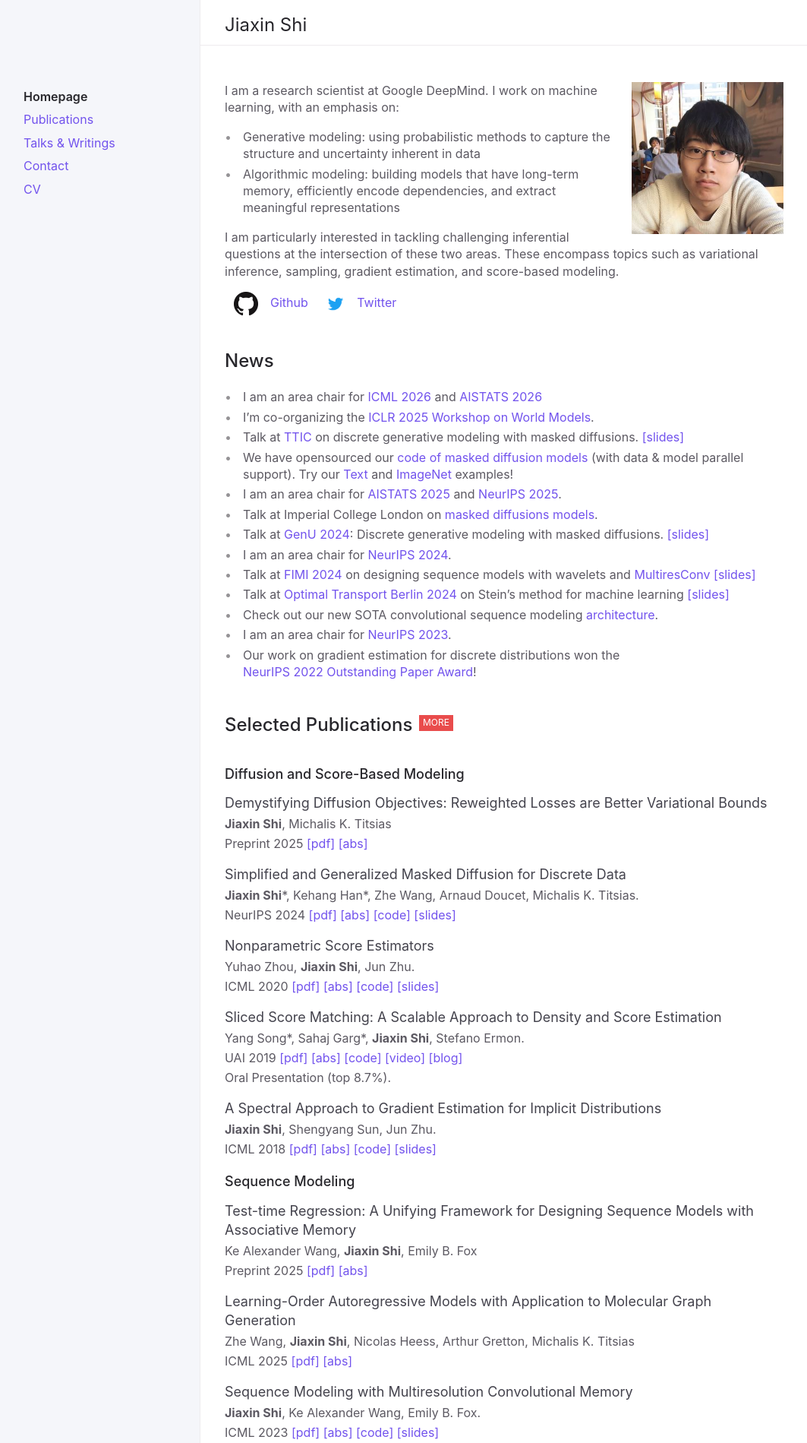
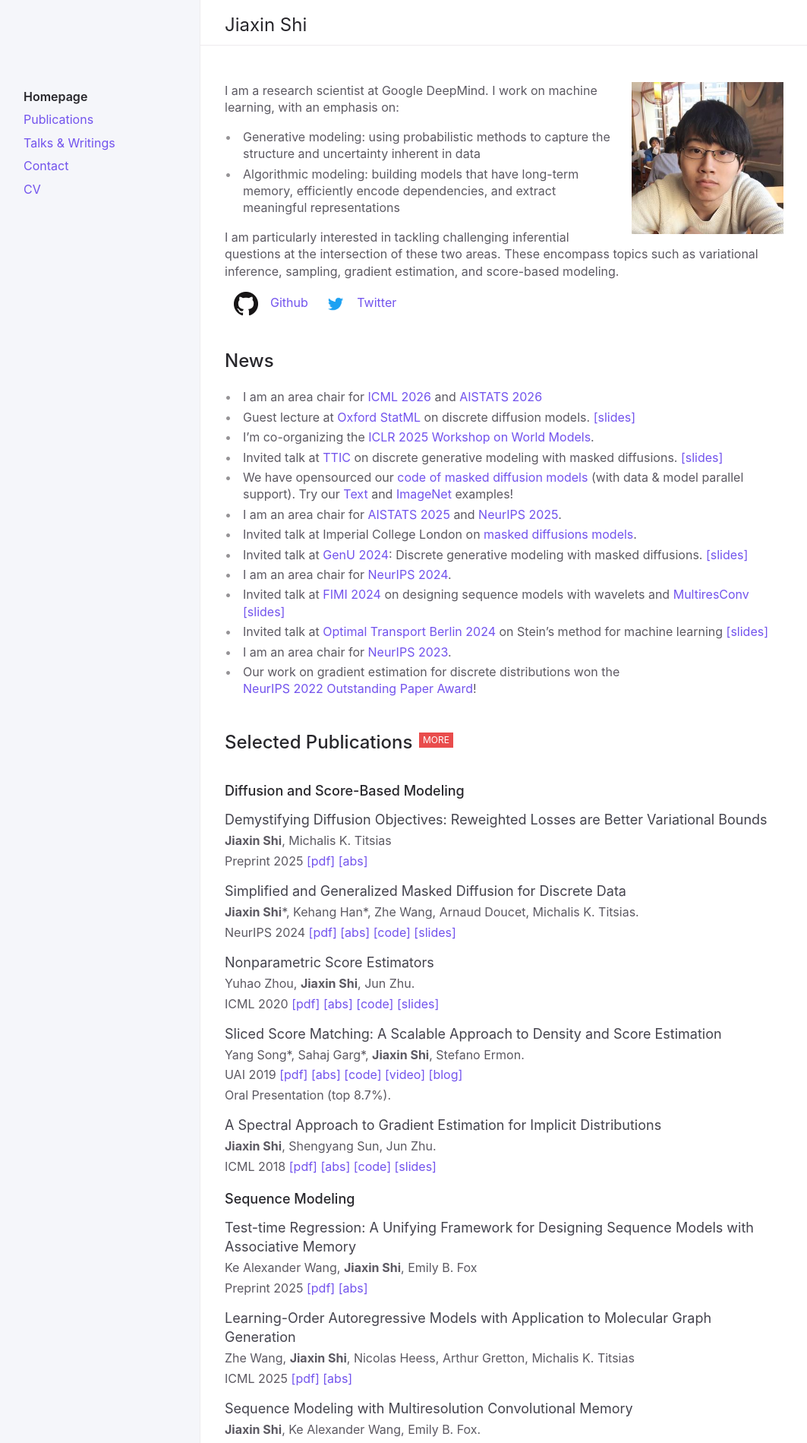
Before and after one commit to thjashin/thjashin.github.io, a Jekyll site: the page built from index.md, in a window 1280 px wide. Shown: the top 1899 px of the page at 76% size, without its empty margins (92-1155 px from the left). Built offline with Jekyll 4.4.1, drawn with Linux system fonts in a browser that asks for light colours.

Commit message:
Update index.md

```diff
--- a/index.md
+++ b/index.md
@@ -39,16 +39,16 @@ I received my B.E. in Computer Science at Tsinghua University.
 {: .d-inline-block :}
 
 * I am an area chair for [ICML 2026](https://neurips.cc/Conferences/2026) and [AISTATS 2026](https://aistats.org/aistats2026/index.html)
+* Guest lecture at [Oxford StatML](https://www.ox.ac.uk/admissions/graduate/courses/statistics-machine-learning) on discrete diffusion models. [[slides]](https://github.com/thjashin/thjashin.github.io/blob/master/talks/discrete_diffusion_intro_oxford.pdf)
 * I'm co-organizing the [ICLR 2025 Workshop on World Models](https://sites.google.com/view/worldmodel-iclr2025/).
-* Talk at [TTIC]([https://www.ttic.edu/) on discrete generative modeling with masked diffusions. [[slides]](https://thjashin.github.io/talks/md4_ttic.pdf)
+* Invited talk at [TTIC]([https://www.ttic.edu/) on discrete generative modeling with masked diffusions. [[slides]](https://thjashin.github.io/talks/md4_ttic.pdf)
 * We have opensourced our [code of masked diffusion models](https://github.com/google-deepmind/md4) (with data & model parallel support). Try our [Text](https://github.com/google-deepmind/md4/tree/main/md4/configs/md4/openwebtext.py) and [ImageNet](https://github.com/google-deepmind/md4/tree/main/md4/configs/md4/imagenet64.py) examples!
 * I am an area chair for [AISTATS 2025](https://neurips.cc/Conferences/2025) and [NeurIPS 2025](https://neurips.cc/Conferences/2025).
-* Talk at Imperial College London on [masked diffusions models](https://arxiv.org/abs/2406.04329).
-* Talk at [GenU 2024](https://genu.ai/2024/): Discrete generative modeling with masked diffusions. [[slides]](https://thjashin.github.io/talks/jiaxins_md4_genu.pdf)
+* Invited talk at Imperial College London on [masked diffusions models](https://arxiv.org/abs/2406.04329).
+* Invited talk at [GenU 2024](https://genu.ai/2024/): Discrete generative modeling with masked diffusions. [[slides]](https://thjashin.github.io/talks/jiaxins_md4_genu.pdf)
 * I am an area chair for [NeurIPS 2024](https://neurips.cc/Conferences/2024).
-* Talk at [FIMI 2024](https://ismseminar.github.io/fimi2024/) on designing sequence models with wavelets and [MultiresConv](https://arxiv.org/abs/2305.01638)  [[slides]](https://thjashin.github.io/talks/multires-conv-fimi.pdf)
-* Talk at [Optimal Transport Berlin 2024](https://sites.google.com/corp/view/ot-berlin-2024) on Stein's method for machine learning [[slides]](https://thjashin.github.io/talks/ot-berlin-stein-jiaxins.pdf)
-* Check out our new SOTA convolutional sequence modeling [architecture](https://github.com/thjashin/multires-conv).
+* Invited talk at [FIMI 2024](https://ismseminar.github.io/fimi2024/) on designing sequence models with wavelets and [MultiresConv](https://arxiv.org/abs/2305.01638)  [[slides]](https://thjashin.github.io/talks/multires-conv-fimi.pdf)
+* Invited talk at [Optimal Transport Berlin 2024](https://sites.google.com/corp/view/ot-berlin-2024) on Stein's method for machine learning [[slides]](https://thjashin.github.io/talks/ot-berlin-stein-jiaxins.pdf)
 * I am an area chair for [NeurIPS 2023](https://neurips.cc/Conferences/2023).
 * Our work on gradient estimation for discrete distributions won the [NeurIPS 2022 Outstanding Paper Award](https://blog.neurips.cc/2022/11/21/announcing-the-neurips-2022-awards/)!
 
```
